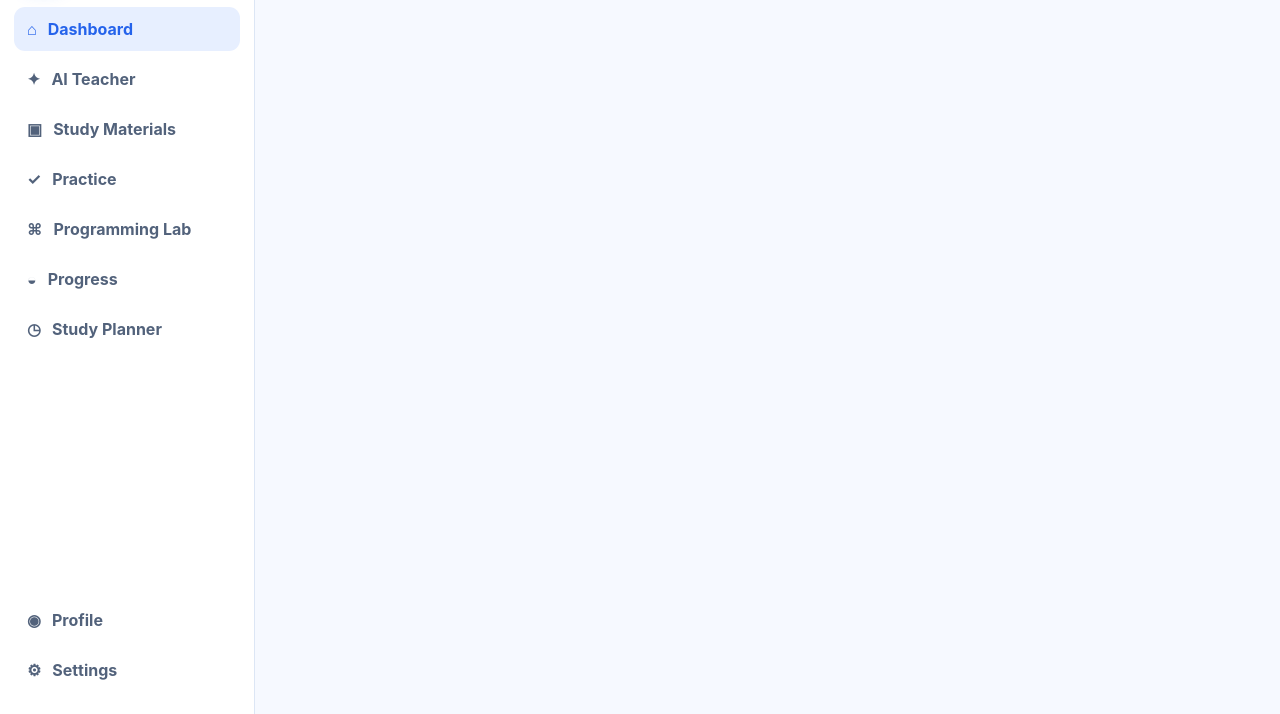
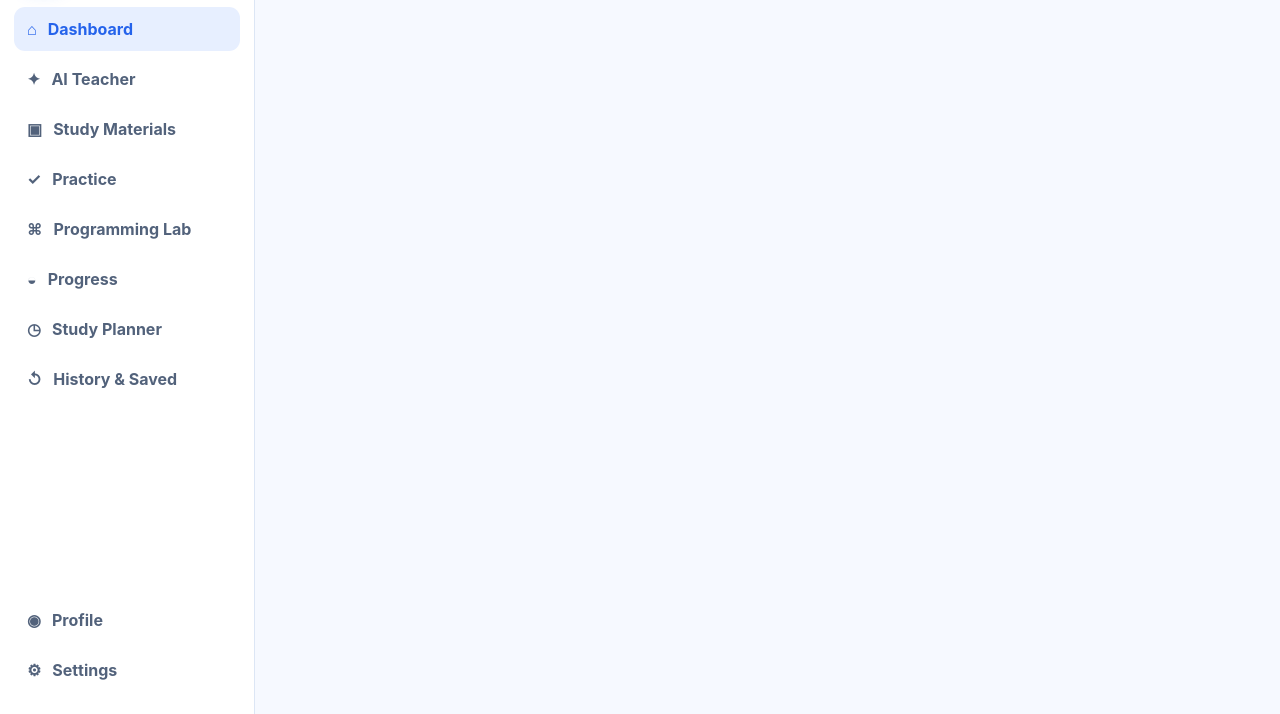
Before and after one commit to cyberworlduniversity/StudySolve, a plain HTML site: page index.html in a window 1280 px wide. Shown: the part 86-800 px from the top of the page. Drawn offline with nearby package versions, Linux system fonts and the light colour scheme.

Commit message:
Add StudySolve history and recommendations module

```diff
--- a/index.html
+++ b/index.html
@@ -65,5 +65,6 @@
   <script src="programming-enhancements.js"></script>
   <script src="planner-enhancements.js"></script>
   <script src="gamification-enhancements.js"></script>
+  <script src="history-enhancements.js"></script>
 </body>
 </html>
```
